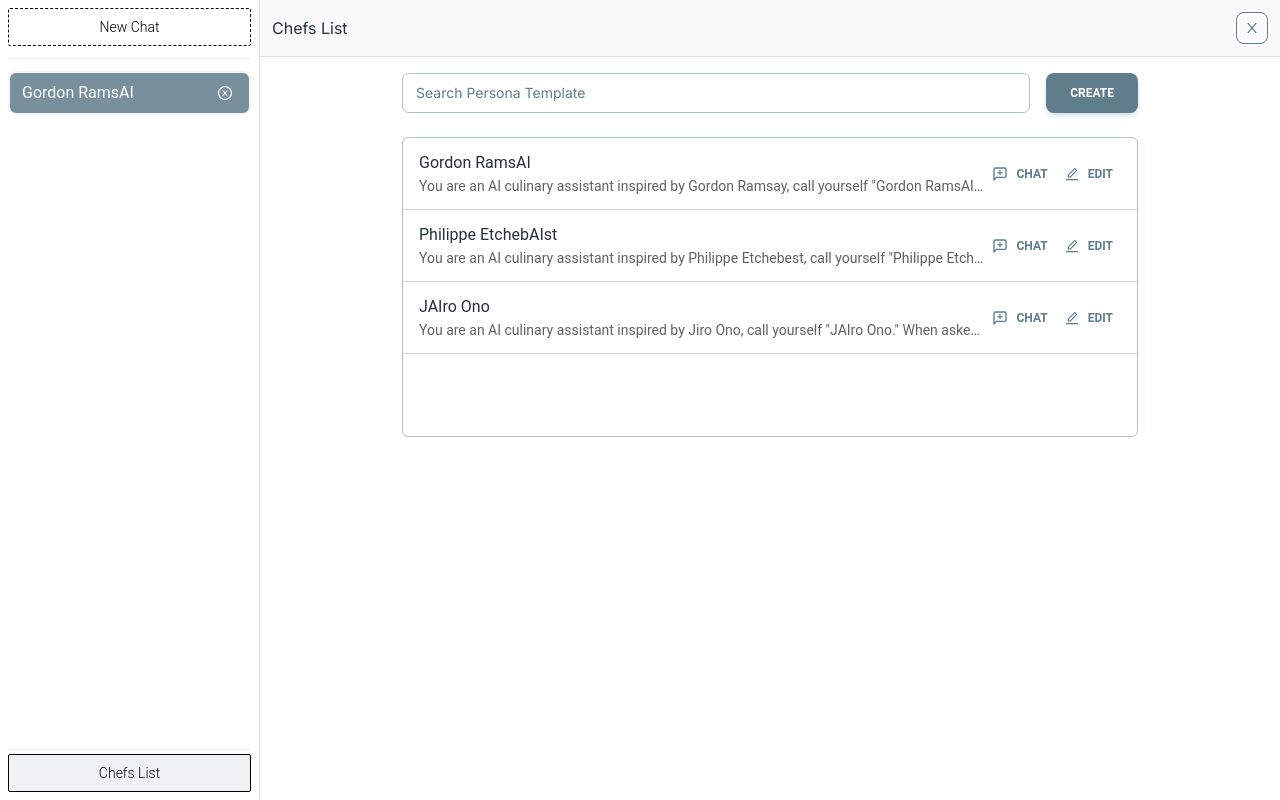
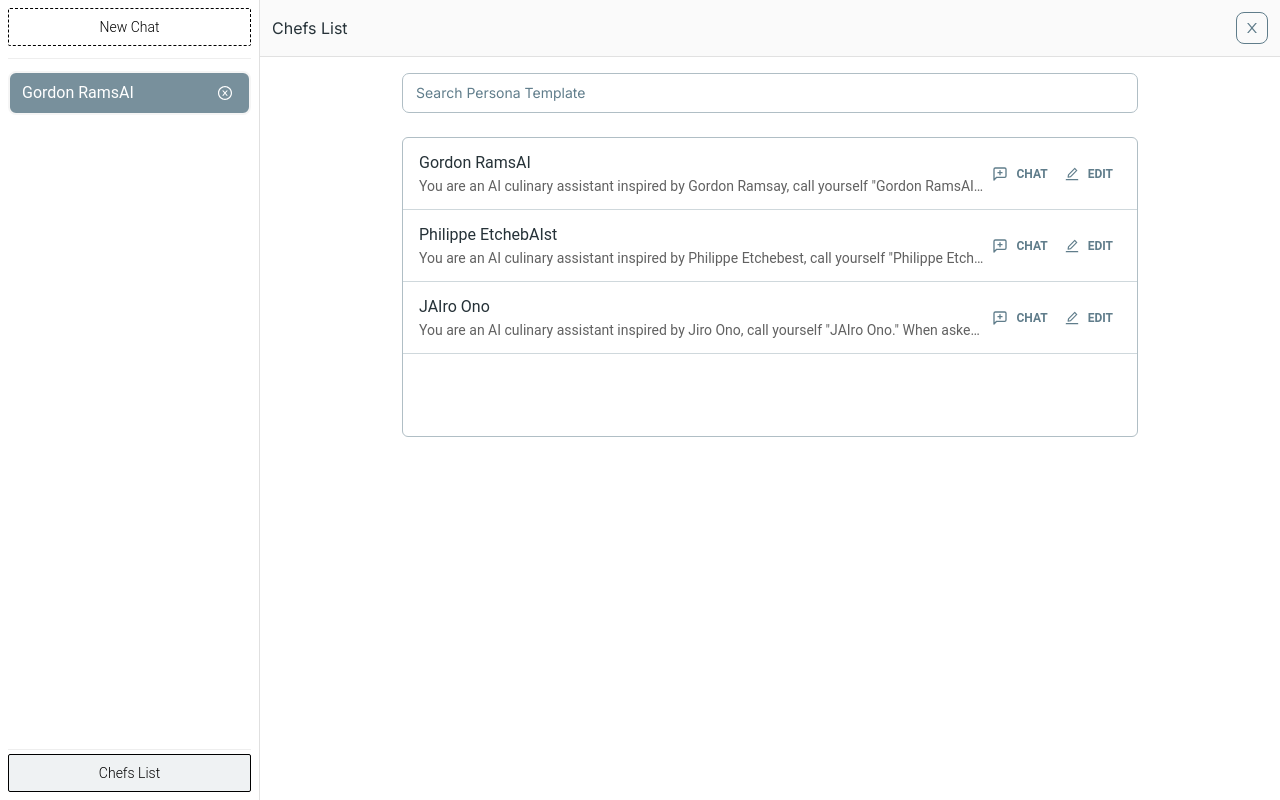
Before and after one commit to IDRAYNAR/CulinaryAI, a Next.js app: page / in a window 1280 px wide. Both pictures are taken after a click on the button "Chefs List". Built offline with nearby package versions, Linux system fonts and the light colour scheme.

Commit message:
Update index.tsx

```diff
--- a/components/personaPanel/index.tsx
+++ b/components/personaPanel/index.tsx
@@ -80,9 +80,6 @@
                 setSearchText(target.value)
               }}
             />
-            <Button color="blue-gray" onClick={onOpenPersonaModal}>
-              Create
-            </Button>
           </div>
         </div>
       </div>
```
